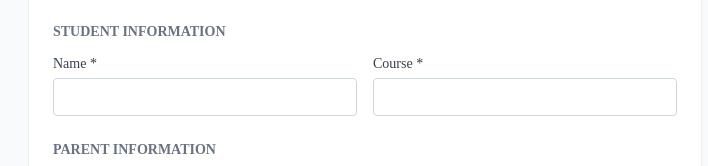
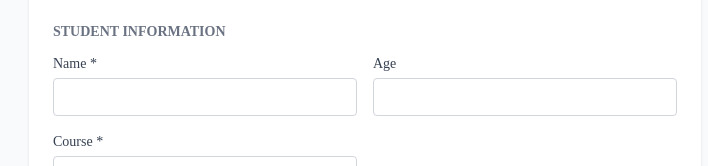
Before and after one commit to servicetheofficium/knc-receipt, a Next.js app: page /receipts/1/edit in a window 1280 px wide. Shown: the part 200-366 px from the top of the page, without its empty margins (275-983 px from the left). Built offline with nearby package versions, Linux system fonts and the light colour scheme; no server answers; the database is empty.

Commit message:
Knc receipt for kid program

```diff
--- a/app/receipt/page.tsx
+++ b/app/receipt/page.tsx
@@ -23,6 +23,7 @@ export default function ReceiptPage() {
 
         <h3>Student Information</h3>
         <div className="info-row"><span>Name</span><span>Mg Mg</span></div>
+        <div className="info-row"><span>Age</span><span>25</span></div>
         <div className="info-row"><span>Phone</span><span>09X-XXX-XXXX</span></div>
         <div className="info-row"><span>Passport No</span><span>MA123456</span></div>
         <div className="info-row"><span>Course</span><span>Thai Course 6 Months</span></div>
--- a/app/receipts/[id]/edit/page.tsx
+++ b/app/receipts/[id]/edit/page.tsx
@@ -14,6 +14,7 @@ export default function EditReceiptPage() {
     date: "",
     staff: "",
     student_name: "",
+    age: 0,
     course: "",
     parent_name: "",
     parent_phone: "",
@@ -32,6 +33,7 @@ export default function EditReceiptPage() {
           date: new Date(r.date).toISOString().slice(0, 16),
           staff: r.staff,
           student_name: r.student_name,
+          age: r.age ?? 0,
           course: r.course,
           parent_name: r.parent_name ?? "",
           parent_phone: r.parent_phone ?? "",
@@ -78,6 +80,7 @@ export default function EditReceiptPage() {
       .update({
         ...form,
         date: new Date(form.date).toISOString(),
+        age: form.age ? Number(form.age) : null,
         items,
         total,
         paid_amount: Number(form.paid_amount),
@@ -131,6 +134,10 @@ export default function EditReceiptPage() {
               <div>
                 <label className="block text-sm font-medium text-gray-700 mb-1">Name *</label>
                 <input type="text" value={form.student_name} onChange={(e) => updateField("student_name", e.target.value)} required className={inputClass} />
+              </div>
+              <div>
+                <label className="block text-sm font-medium text-gray-700 mb-1">Age</label>
+                <input type="number" value={form.age || ""} onChange={(e) => updateField("age", e.target.value)} min="1" max="100" className={inputClass} />
               </div>
               <div>
                 <label className="block text-sm font-medium text-gray-700 mb-1">Course *</label>
--- a/app/receipts/[id]/page.tsx
+++ b/app/receipts/[id]/page.tsx
@@ -63,6 +63,7 @@ export default function ReceiptDetailPage() {
 
         <h3>Student Information</h3>
         <div className="info-row"><span>Name</span><span>{receipt.student_name}</span></div>
+        {receipt.age && <div className="info-row"><span>Age</span><span>{receipt.age}</span></div>}
         <div className="info-row"><span>Course</span><span>{receipt.course}</span></div>
 
         <div className="line" />
--- a/app/receipts/new/page.tsx
+++ b/app/receipts/new/page.tsx
@@ -14,6 +14,7 @@ export default function NewReceiptPage() {
     date: new Date().toISOString().slice(0, 16),
     staff: "Admin",
     student_name: "",
+    age: "",
     course: "",
     parent_name: "",
     parent_phone: "",
@@ -54,6 +55,7 @@ export default function NewReceiptPage() {
     const { error } = await supabase.from("receipts").insert({
       ...form,
       date: new Date(form.date).toISOString(),
+      age: form.age ? Number(form.age) : null,
       items,
       total,
       paid_amount: Number(form.paid_amount),
@@ -104,6 +106,10 @@ export default function NewReceiptPage() {
               <div>
                 <label className="block text-sm font-medium text-gray-700 mb-1">Name *</label>
                 <input type="text" value={form.student_name} onChange={(e) => updateField("student_name", e.target.value)} required className={inputClass} />
+              </div>
+              <div>
+                <label className="block text-sm font-medium text-gray-700 mb-1">Age</label>
+                <input type="number" value={form.age} onChange={(e) => updateField("age", e.target.value)} min="1" max="100" className={inputClass} />
               </div>
               <div>
                 <label className="block text-sm font-medium text-gray-700 mb-1">Course *</label>
--- a/lib/supabase.ts
+++ b/lib/supabase.ts
@@ -11,6 +11,7 @@ export type Receipt = {
   date: string;
   staff: string;
   student_name: string;
+  age: number | null;
   course: string;
   parent_name: string;
   parent_phone: string;
```
